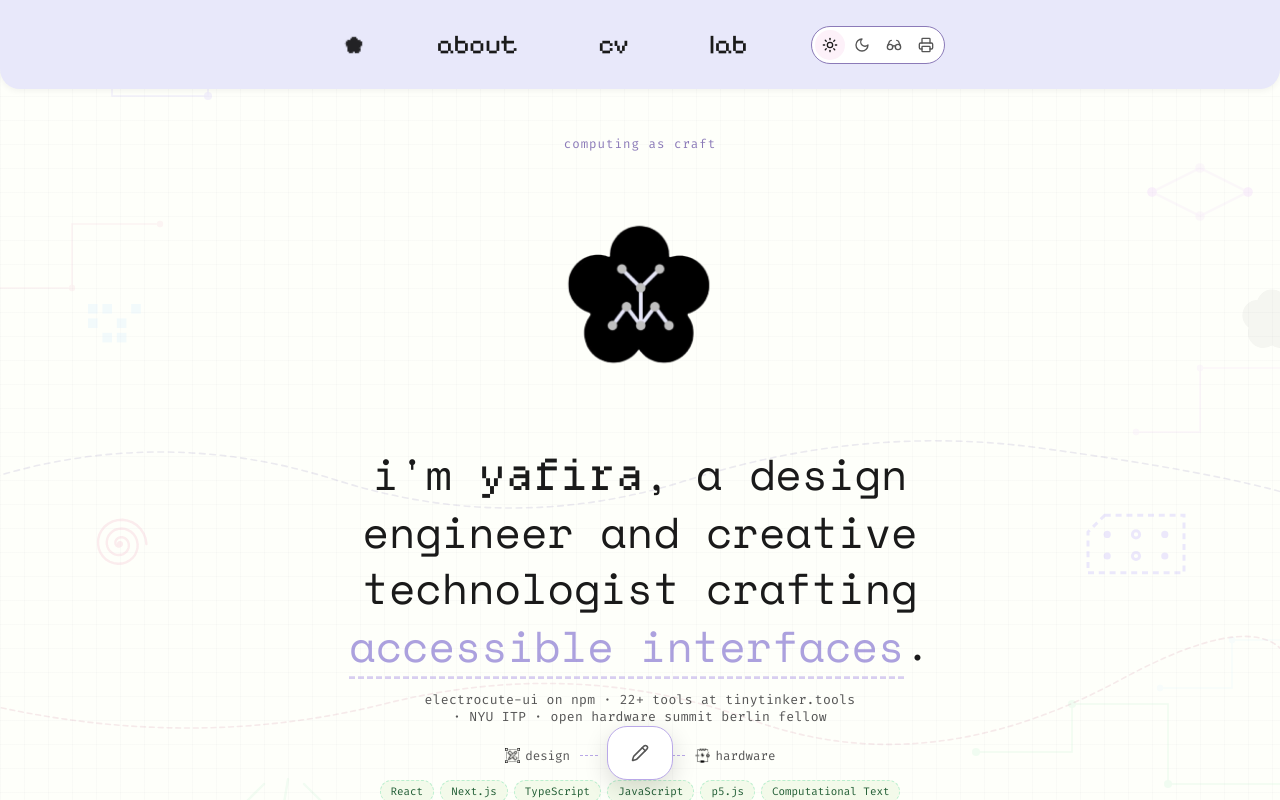
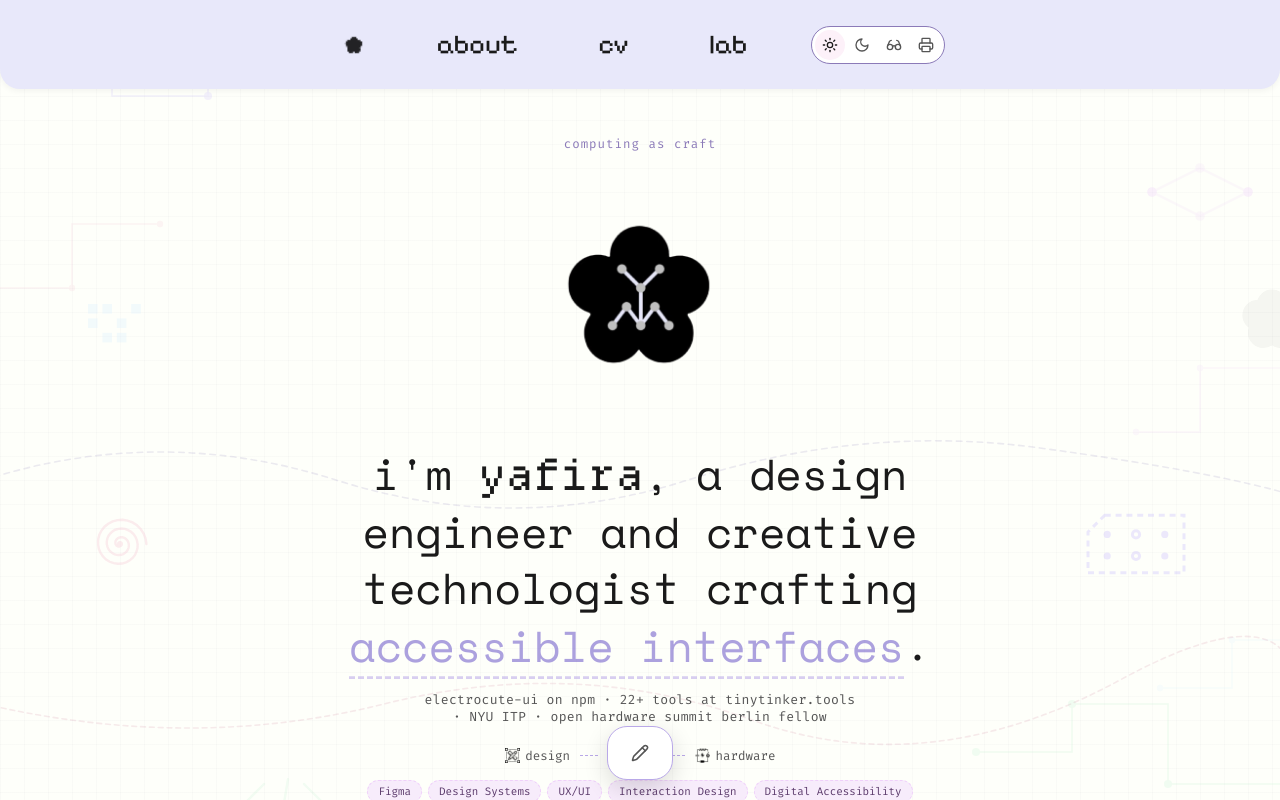
Before and after one commit to yafira/yafira.xyz, a Next.js app: page / in a window 1280 px wide. Built offline with nearby package versions, Linux system fonts and the light colour scheme.

Commit message:
moved design skills to the top of the skill pills

```diff
--- a/src/app/components/Portfolio.js
+++ b/src/app/components/Portfolio.js
@@ -36,17 +36,17 @@ const PILL_STYLE = { code: 1, design: 3, electronics: 2 };
 // curated slice of the résumé skills, colored using the same category
 // tokens as elsewhere.
 const SKILLS = [
+  { label: "Figma", cat: "design" },
+  { label: "Design Systems", cat: "design" },
+  { label: "UX/UI", cat: "design" },
+  { label: "Interaction Design", cat: "design" },
+  { label: "Digital Accessibility", cat: "design" },
   { label: "React", cat: "code" },
   { label: "Next.js", cat: "code" },
   { label: "TypeScript", cat: "code" },
   { label: "JavaScript", cat: "code" },
   { label: "p5.js", cat: "code" },
   { label: "Computational Text", cat: "code" },
-  { label: "Figma", cat: "design" },
-  { label: "Design Systems", cat: "design" },
-  { label: "UX/UI", cat: "design" },
-  { label: "Interaction Design", cat: "design" },
-  { label: "Digital Accessibility", cat: "design" },
   { label: "Arduino", cat: "electronics" },
   { label: "Raspberry Pi", cat: "electronics" },
   { label: "Physical Computing", cat: "electronics" },
```
